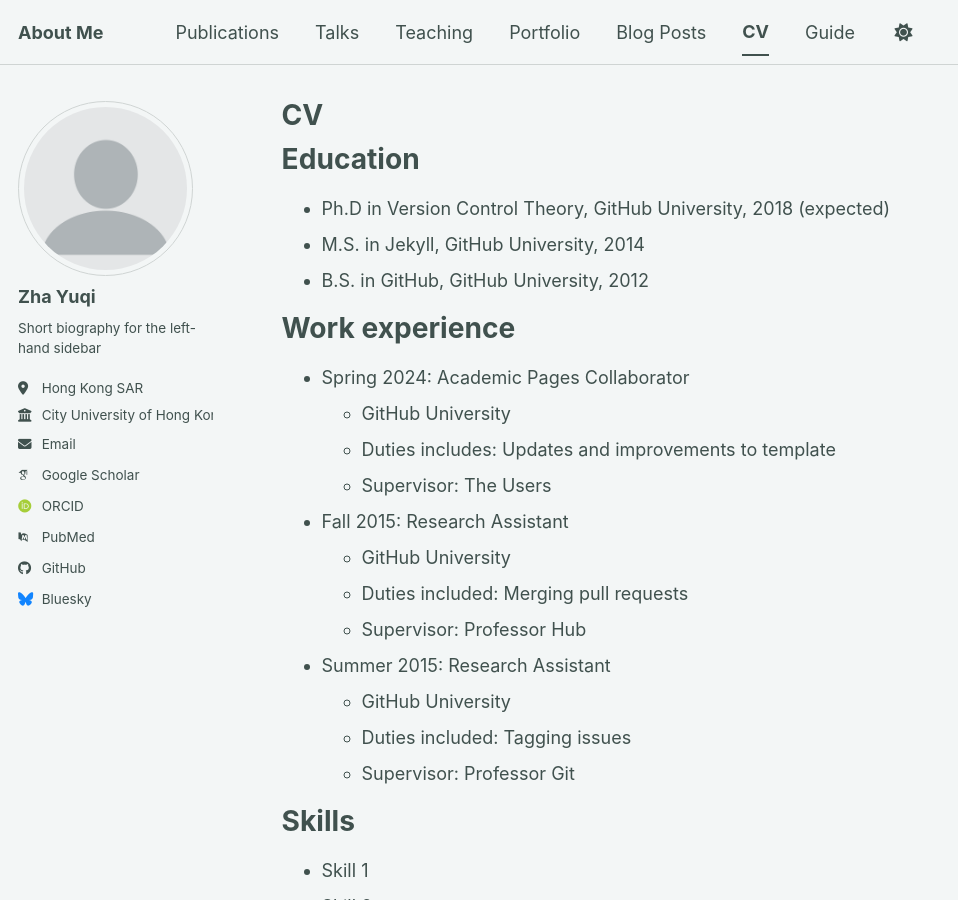
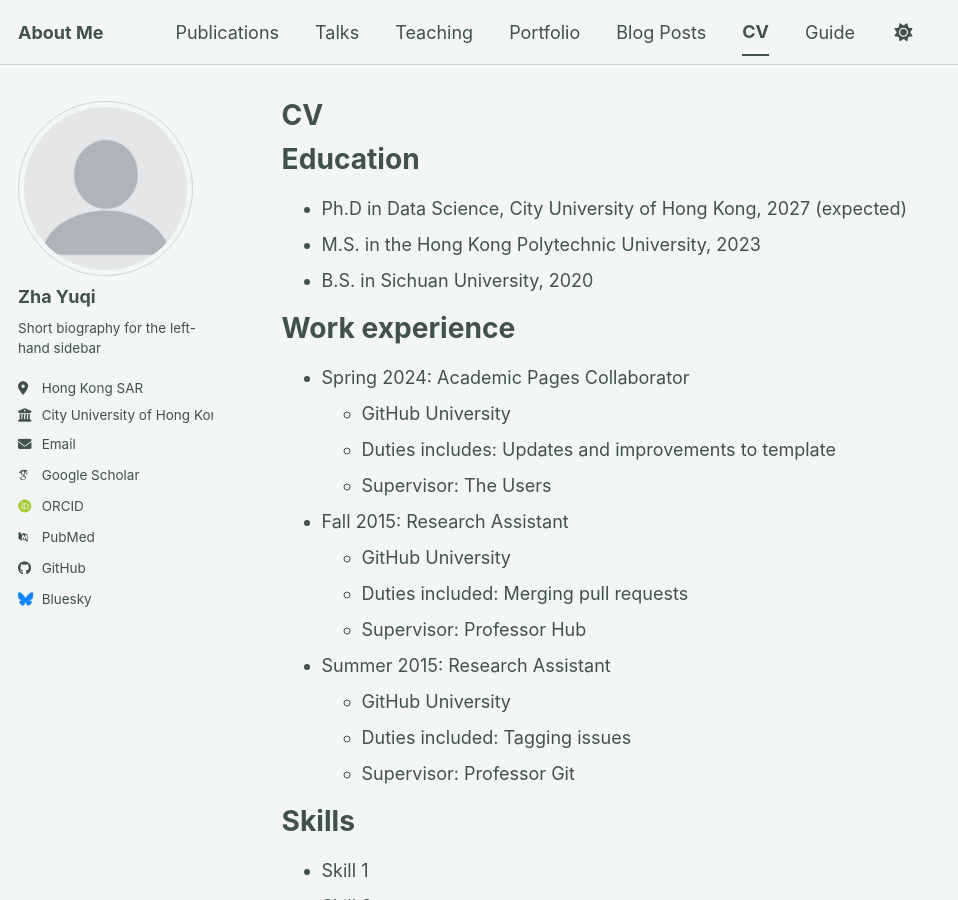
Before and after one commit to Charliez7/Charliez7.github.io, a Jekyll site: the page built from _pages/cv.md, in a window 1280 px wide and 900 px high. Shown: the whole window, without its empty margins (0-958 px from the left). Built offline with Jekyll 4.4.1, drawn with Linux system fonts in a browser that asks for light colours; some web fonts are replaced; a script bundle is joined from its source files by our own code; library files that are not in the unit come from our copies; some of the changed text lies outside the part shown.

Commit message:
Update cv.md

```diff
--- a/_pages/cv.md
+++ b/_pages/cv.md
@@ -11,9 +11,9 @@
 
 Education
 ======
-* Ph.D in Version Control Theory, GitHub University, 2018 (expected)
-* M.S. in Jekyll, GitHub University, 2014
-* B.S. in GitHub, GitHub University, 2012
+* Ph.D in Data Science, City University of Hong Kong, 2027 (expected)
+* M.S. in the Hong Kong Polytechnic University, 2023
+* B.S. in Sichuan University, 2020
 
 Work experience
 ======
```
Also changed, not shown: other parts of _pages/cv.md (+6 -2 lines).
